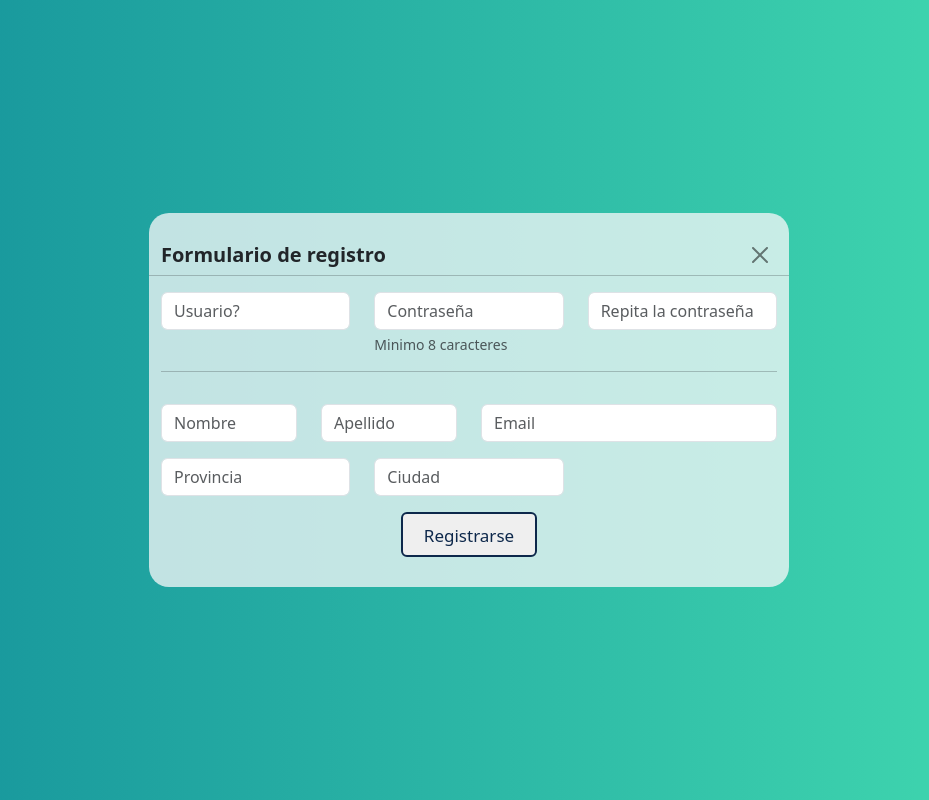
After one commit to FacundoAvila5/VeryDeli, a PHP site: page /registro.html in a window 1280 px wide. The commit adds this page. Shown: the whole page, without its empty margins (171-1100 px from the left). Run offline with PHP 8.4, Linux system fonts and the light colour scheme; some libraries are stand-ins or nearby versions.

Commit message:
login v2

```diff
--- /dev/null
+++ b/registro.html
@@ -0,0 +1,68 @@
+<!DOCTYPE html>
+<html lang="en">
+<head>
+    <meta charset="UTF-8">
+    <meta name="viewport" content="width=device-width, initial-scale=1.0">
+    <title>Registrarse - Very Deli</title>
+    <link rel="stylesheet" href="stylelogin.css">
+    <link href="https://cdn.jsdelivr.net/npm/bootstrap@5.3.3/dist/css/bootstrap.min.css" rel="stylesheet" integrity="sha384-QWTKZyjpPEjISv5WaRU9OFeRpok6YctnYmDr5pNlyT2bRjXh0JMhjY6hW+ALEwIH" crossorigin="anonymous">
+</head>
+<body>
+    <div class="container-fluid p-0">
+        <div class="gradient-bg-animation d-flex justify-content-center align-items-center vh-100">
+
+            <div class="row w-50">
+                <div class="col-12 col-md-12 bg-light bg-opacity-75 inicio-sesion">
+                    <div class="row">
+                        <div class="col-11">
+                            <h5><strong>Formulario de registro</strong></h5>
+                        </div>
+                        <div class="col-1">
+                            <a href="index2.html"><button type="button" class="btn-close" aria-label="Close"></button> </a>
+                        </div>
+                        <hr>
+                    </div>
+                    <div class="row">
+                        <div class="col-4">
+                            <input type="text" class="form-control" placeholder="Usuario?">
+                        </div>
+                        <div class="col-4">
+                            <input type="password" class="form-control" placeholder="Contraseña">
+                            <div class="form-text">Minimo 8 caracteres</div>
+                        </div>
+                        <div class="col-4">
+                            <input type="password" class="form-control" placeholder="Repita la contraseña">
+                        </div>
+                    </div> <hr>
+                    <div class="row pt-3">
+                        <div class="col-3">
+                            <input type="text" class="form-control" placeholder="Nombre">
+                          </div>
+                          <div class="col-3">
+                            <input type="text" class="form-control" placeholder="Apellido">
+                          </div>
+                        <div class="col-6">
+                            <input type="email" class="form-control" placeholder="Email">
+                        </div>
+                    </div>
+                    <div class="row pt-3">
+                        <div class="col-4">
+                            <input type="text" class="form-control" placeholder="Provincia">
+                        </div>
+                        <div class="col-4">
+                            <input type="text" class="form-control" placeholder="Ciudad">
+                        </div>
+                    </div>
+                    <div class="row pt-3 d-flex justify-content-center">
+                        <button id="btn-ingresar">Registrarse</button>
+                    </div>
+                </div>
+            </div>
+
+        </div>
+    </div>
+
+    <script src="https://kit.fontawesome.com/51d2388034.js" crossorigin="anonymous"></script>
+    <script src="https://cdn.jsdelivr.net/npm/bootstrap@5.3.3/dist/js/bootstrap.bundle.min.js" integrity="sha384-YvpcrYf0tY3lHB60NNkmXc5s9fDVZLESaAA55NDzOxhy9GkcIdslK1eN7N6jIeHz" crossorigin="anonymous"></script>
+</body>
+</html>
--- a/stylelogin.css
+++ b/stylelogin.css
@@ -29,6 +29,7 @@
 }
 .icons {
     font-size: 2em;
+    padding: 30px;
 }
 .slogan {
     color: rgb(13, 40, 75);
@@ -118,8 +119,19 @@ a {
   }
 
 /* RESPONSIVE */
-@media (max-width:600px){
-    .col-5 {
-
+@media (max-width:768px) {
+    .slogan {
+        display: none;
+    }
+    img {
+        padding-bottom: 20px;
+        width: 50%;
+    }
+    .div-logo{
+        display: flex;
+        justify-content: center;
+    }
+    .icons {
+        padding: 10px;
     }
 }
```
Also changed, not shown: index2.html (+7 -7 lines).
